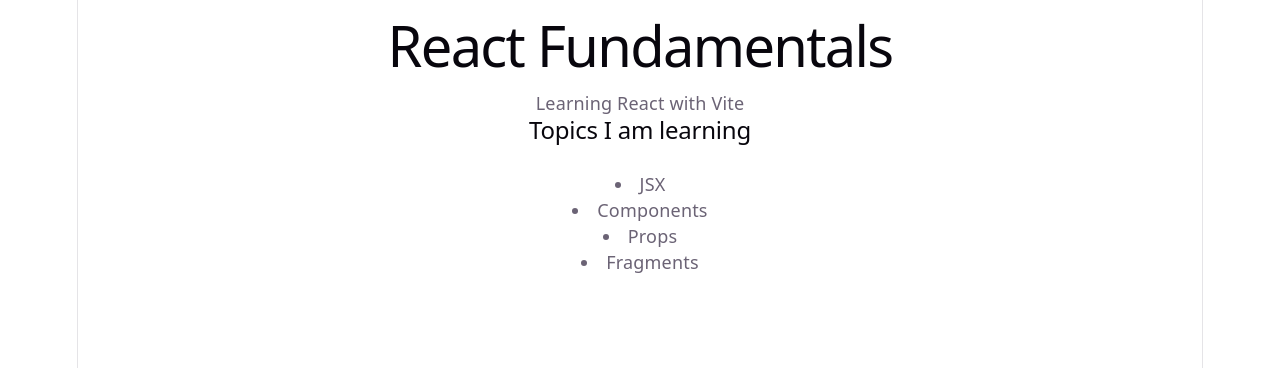
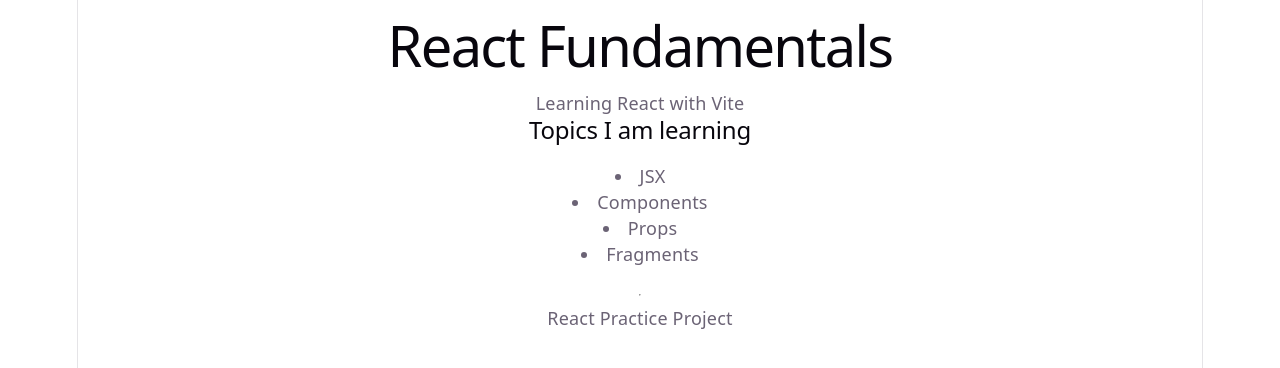
Before and after one commit to Gloriyatopno/React_Practice, a React (Vite) app: page / in a window 1280 px wide. Shown: the top 368 px of the page. Built offline with nearby package versions, Linux system fonts and the light colour scheme.

Commit message:
Add reusable React components and props

```diff
--- a/src/App.jsx
+++ b/src/App.jsx
@@ -1,17 +1,16 @@
+import Header from './components/Header'
+import TopicList from './components/TopicList'
+import Footer from './components/Footer'
+import './App.css'
+
 function App() {
+  const topics = ['JSX', 'Components', 'Props', 'Fragments']
+
   return (
     <>
-      <h1>React Fundamentals</h1>
-      <p>Learning React with Vite</p>
-
-      <h2>Topics I am learning</h2>
-
-      <ul>
-        <li>JSX</li>
-        <li>Components</li>
-        <li>Props</li>
-        <li>Fragments</li>
-      </ul>
+      <Header />
+      <TopicList topics={topics} />
+      <Footer />
     </>
   )
 }
--- /dev/null
+++ b/src/components/Footer.jsx
@@ -0,0 +1,10 @@
+function Footer() {
+  return (
+    <>
+      <hr />
+      <p>React Practice Project</p>
+    </>
+  )
+}
+
+export default Footer
--- /dev/null
+++ b/src/components/Header.jsx
@@ -0,0 +1,10 @@
+function Header() {
+  return (
+    <header>
+      <h1>React Fundamentals</h1>
+      <p>Learning React with Vite</p>
+    </header>
+  )
+}
+
+export default Header
--- /dev/null
+++ b/src/components/TopicList.jsx
@@ -0,0 +1,15 @@
+function TopicList({ topics }) {
+  return (
+    <section>
+      <h2>Topics I am learning</h2>
+
+      <ul>
+        {topics.map((topic) => (
+          <li key={topic}>{topic}</li>
+        ))}
+      </ul>
+    </section>
+  )
+}
+
+export default TopicList
```
